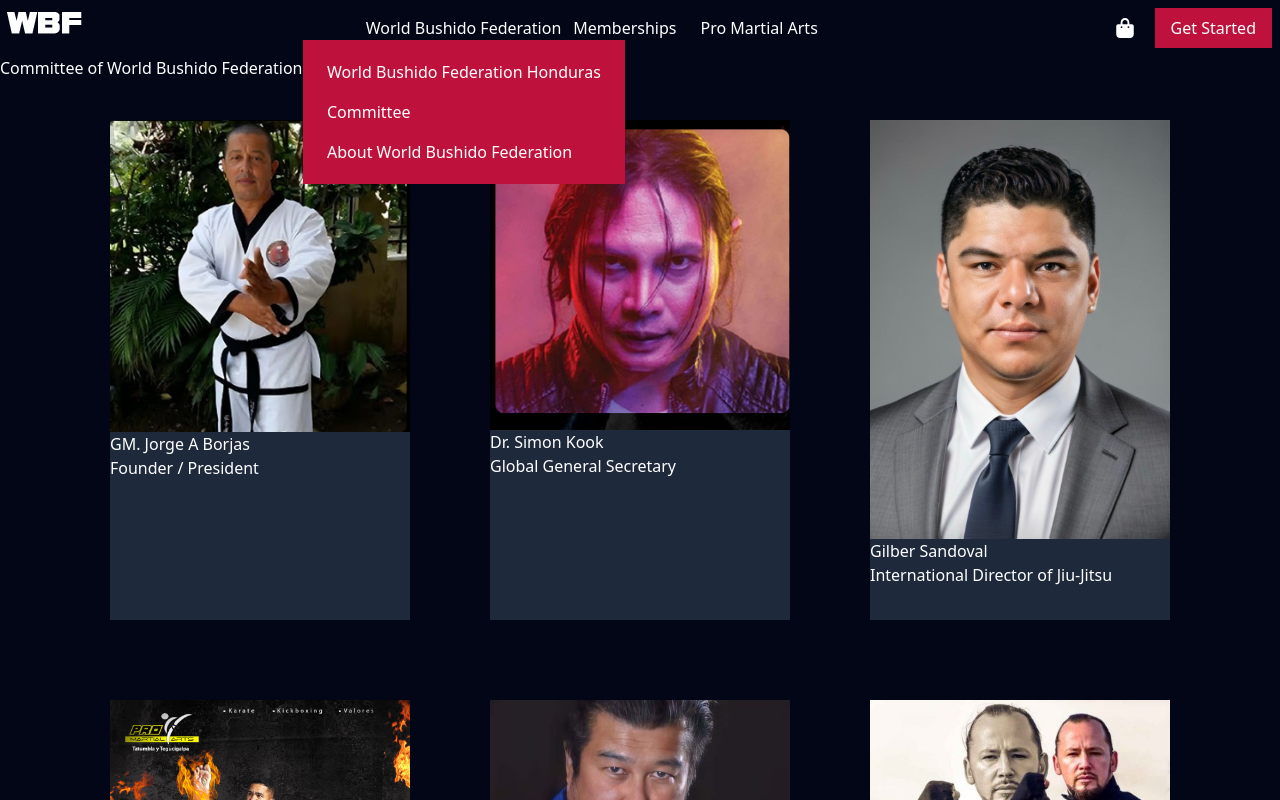
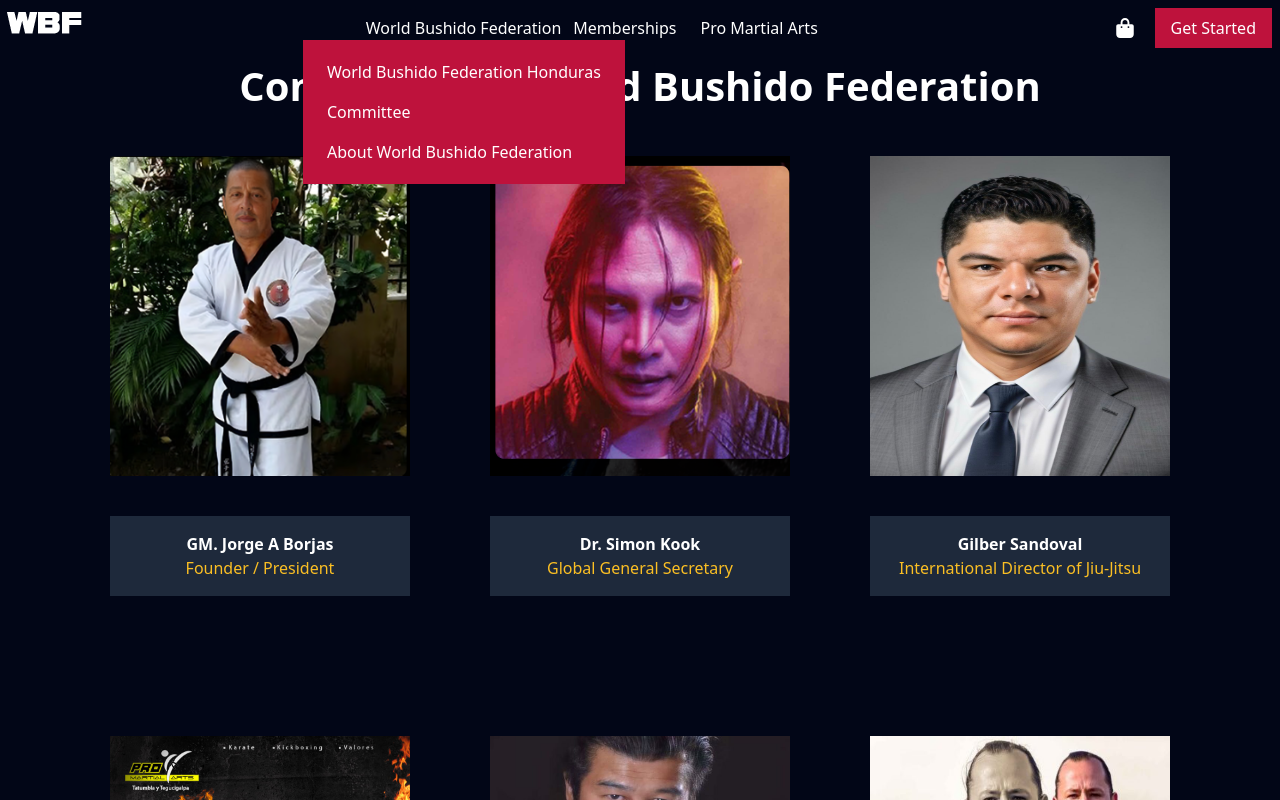
Before and after one commit to FerZva/new-world-bushido-federation-official-website, a Next.js app: page /committee in a window 1280 px wide. Shown: the top 800 px of the page. Built offline with nearby package versions, Linux system fonts and the light colour scheme.

Commit message:
commitee and abour styles adjustments

```diff
--- a/src/app/about/page.tsx
+++ b/src/app/about/page.tsx
@@ -53,8 +53,8 @@ const page = () => {
           <Image
             src={WBFLogo}
             alt=""
-            width={200}
-            height={300}
+            width={300}
+            height={400}
             className="m-auto my-8"
           />
         </div>
@@ -62,14 +62,14 @@ const page = () => {
           <h2 className="text-center text-[40px] font-extrabold">
             Our History
           </h2>
-          <p className="px-2 py-4">
+          <p className="px-2 lg:px-8 py-4">
             World Bushido Federation was created due to all the disparity I have
             encountered throughout the different Martial Arts system all over
             the World. There the idea to unify Martial Arts through one
             Federation that would unite all systems by using the Warriors
             Code(Bushido) by teaching it to our students and followers.
           </p>
-          <p className="px-2 py-4">
+          <p className="px-2 lg:px-8 py-4">
             The year was 2007 when this idea came up after watching the rivalry
             between the Martial Arts Schools, listening to the: “Sensei’s”,
             “Sifus”, “Sabonnims”, “Guachannims”, “Soke” telling their students
@@ -78,7 +78,7 @@ const page = () => {
             “bad students” as it all depends on who is teaching, this taught me
             that there is only bad “Teachers”.
           </p>
-          <p className="px-2 py-4">
+          <p className="px-2 lg:px-8 py-4">
             Bushido emphasizes and at the same time negates all written above.
             Since it directs us to: Humility,Integrity, Respect, Humbleness,
             Honesty, Compassion and above all unrelentless Honor. Most of the
@@ -93,7 +93,7 @@ const page = () => {
             all the “Real Grandmasters” to teach those Virtues so we can reach
             the entire Globe.
           </p>
-          <p className="px-2 py-4">
+          <p className="px-2 lg:px-8 py-4">
             Our mission is to spread the message in regards to the “Warriors
             Code” (Bushido) and stick to what we were taught when we began to
             learn Martial Arts, there should be no disparities between us as we
@@ -102,7 +102,7 @@ const page = () => {
             better than anybody. We have different mind sets, yet our goals as
             members of World Bushido Federation should be the same.
           </p>
-          <p className="px-2 py-4">
+          <p className="px-2 lg:px-8 py-4">
             World Bushido Federation plans to be unique all over the Globe, we
             will hold events, tournaments, seminars, always withholding our
             beliefs in the Way of the Warrior as the will of God. As we are
--- a/src/app/committee/page.tsx
+++ b/src/app/committee/page.tsx
@@ -6,13 +6,15 @@ const page = () => {
   return (
     <section className="flex flex-col">
       <div>
-        <h1>Committee of World Bushido Federation</h1>
+        <h1 className="text-[40px] font-extrabold text-center">
+          Committee of World Bushido Federation
+        </h1>
       </div>
       <div className="flex flex-row flex-wrap justify-center">
         {CommitteeMembers.map((committee, index) => (
           <div
             key={index}
-            className="bg-slate-800 max-w-[300px] min-h-[500px] m-10"
+            className="w-full max-w-[300px] min-h-[500px] mx-1 lg:mx-10 my-10"
           >
             <div>
               <Image
@@ -20,12 +22,12 @@ const page = () => {
                 height={300}
                 src={committee.committeePicture}
                 alt="committee member photo"
-                className="rounded-none"
+                className="w-full min-h-[320px] max-h-[320px]"
               />
             </div>
-            <div>
-              <h3>{committee.commiteName}</h3>
-              <h3>{committee.description}</h3>
+            <div className="bg-slate-800 mt-10 p-4 text-center">
+              <h3 className="font-extrabold">{committee.commiteName}</h3>
+              <h3 className="text-amber-400">{committee.description}</h3>
             </div>
           </div>
         ))}
```
